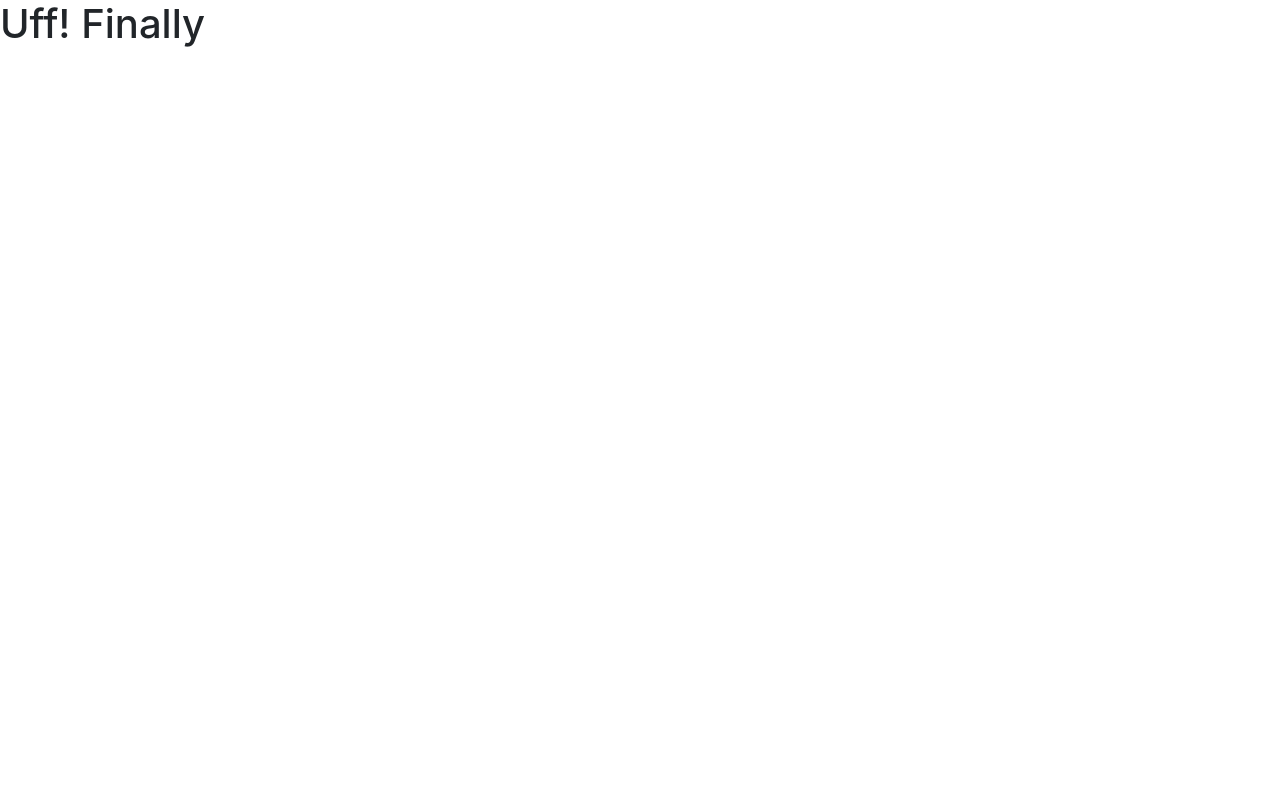
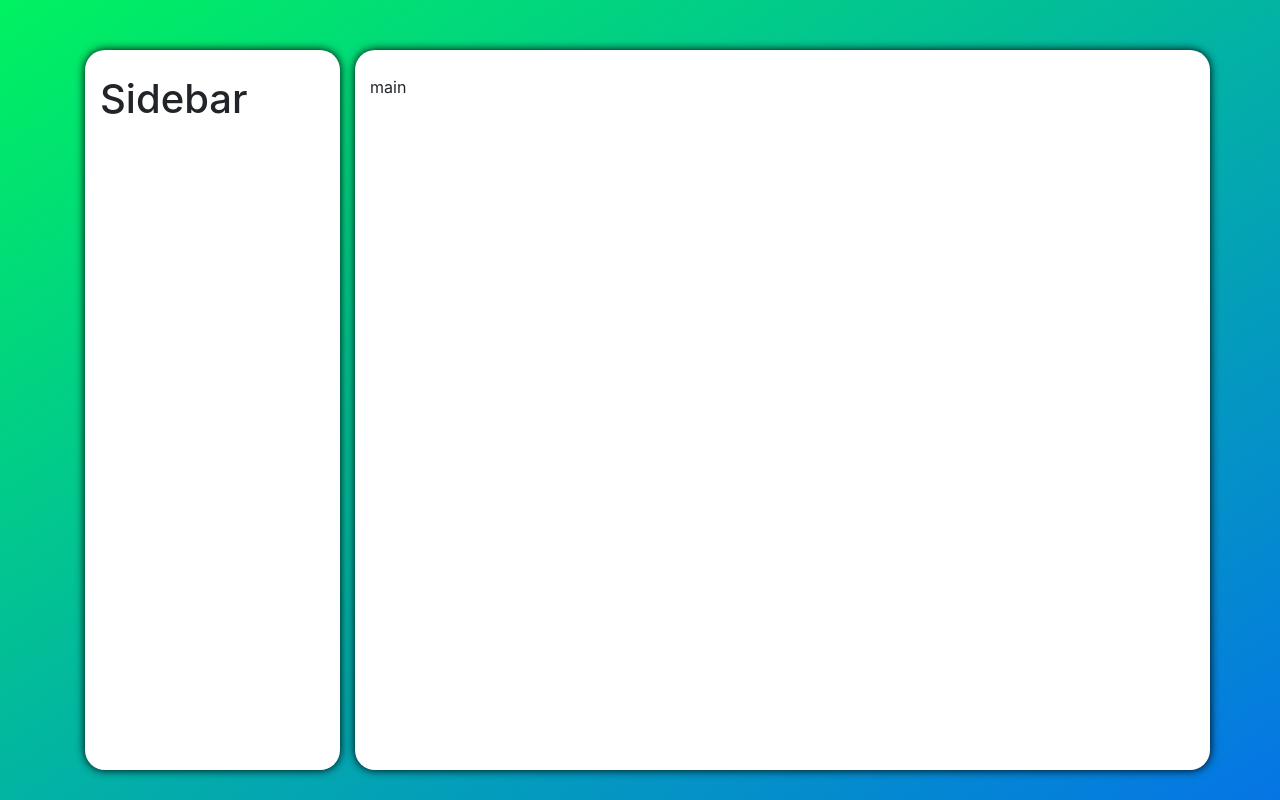
Before and after one commit to Dey-Sumit/dev_portfolio, a React (Create React App) app: page / in a window 1280 px wide. Built offline with nearby package versions, Linux system fonts and the light colour scheme.

Commit message:
project set up and base layout created

```diff
--- a/src/App.js
+++ b/src/App.js
@@ -1,9 +1,21 @@
 import React from 'react';
+import Sidebar from './compoenets/Sidebar'
 
 function App() {
   return (
-    <div className="App">
-      <h1>Uff! Finally</h1>
+    <div className="app">
+      <div className="container">
+        <div className="row">
+          <div className="col-lg-3">
+            <div className="app__sidebar">
+              <Sidebar />
+            </div>
+          </div>
+          <div className="col-lg-9 app__main-content">
+            main
+      </div>
+        </div>
+      </div>
     </div>
   );
 }
--- /dev/null
+++ b/src/compoenets/Sidebar.js
@@ -0,0 +1,9 @@
+import React from 'react'
+
+const Sidebar = () => {
+    return (
+        <h1>Sidebar</h1>
+    )
+}
+
+export default Sidebar;
--- /dev/null
+++ b/src/components/Sidebar.js
@@ -0,0 +1,44 @@
+import React from 'react';
+import mightycoder from '../assets/mightycoder.svg'
+import facebook from '../assets/icons/facebook.svg'
+import instagram from '../assets/icons/instagram.svg'
+import tie from '../assets/icons/tie.svg'
+import pin from '../assets/icons/pin.svg'
+import github from '../assets/icons/github.svg'
+
+const Sidebar = () => {
+    return (
+        <div className="sidebar">
+
+            <img src={mightycoder} alt="avatar" className="sidebar__avatar" />
+            <h3 className='sidebar__name'><span>Sumit</span> Dey</h3>
+            <div className="sidebar__title sidebar__item">web developer</div>
+
+            <a href="!#" download="resume.pdf">
+                <div className="sidebar__item sidebar__resume">
+                    <img src={tie} alt="resume" className="sidebar__icon" /> download resume
+                </div>
+            </a>
+
+            <figure className="sidebar__social-icons">
+                <a href="!#"><img src={facebook} alt="facebook" className="sidebar__icon" /></a>
+                <a href="!#"><img src={instagram} alt="instagram" className="sidebar__icon" /></a>
+            </figure>
+
+            <div className="sidebar__contact">
+                <div className="sidebar__item">
+                    <img src={pin} alt="pin" className="sidebar__icon mr-2" />Kolkata , India
+                </div>
+                <a href="!#"><div className="github sidebar__item"> <img src={github} alt="git" className="sidebar__icon mr-2" />  github </div></a>
+                <div className="sidebar__item"> code.sumax@gmail.com </div>
+                <div className="sidebar__item"> 8514961767 / 8640960371 </div>
+
+            </div>
+
+            <div className="sidebar__email sidebar__item"> email me </div>
+
+        </div>
+    );
+};
+
+export default Sidebar;
--- a/src/index.css
+++ b/src/index.css
@@ -1 +1,31 @@
 @import url('https://fonts.googleapis.com/css2?family=Kaushan+Script&family=Merriweather:wght@300&display=swap');
+
+body {
+    background-image: linear-gradient(to right bottom, #00F260, #0575E6);
+    background-attachment: fixed;
+}
+
+.container {
+    padding-top: 50px;
+}
+
+.row {
+    height: 90vh;
+}
+
+
+.app__sidebar {
+    background-color: #fff;
+    height: 100%;
+    border-radius: 20px;
+    padding: 25px 15px;
+    box-shadow: 0 0 10px black;
+}
+
+.app__main-content {
+    background-color: #fff;
+    border-radius: 20px;
+    padding: 25px 15px;
+    box-shadow: 0 0 10px black;
+
+}
```
Also changed, not shown: src/assets/mightycoder.svg (added), 1 other file (tests, documents, lock files or other folders).
